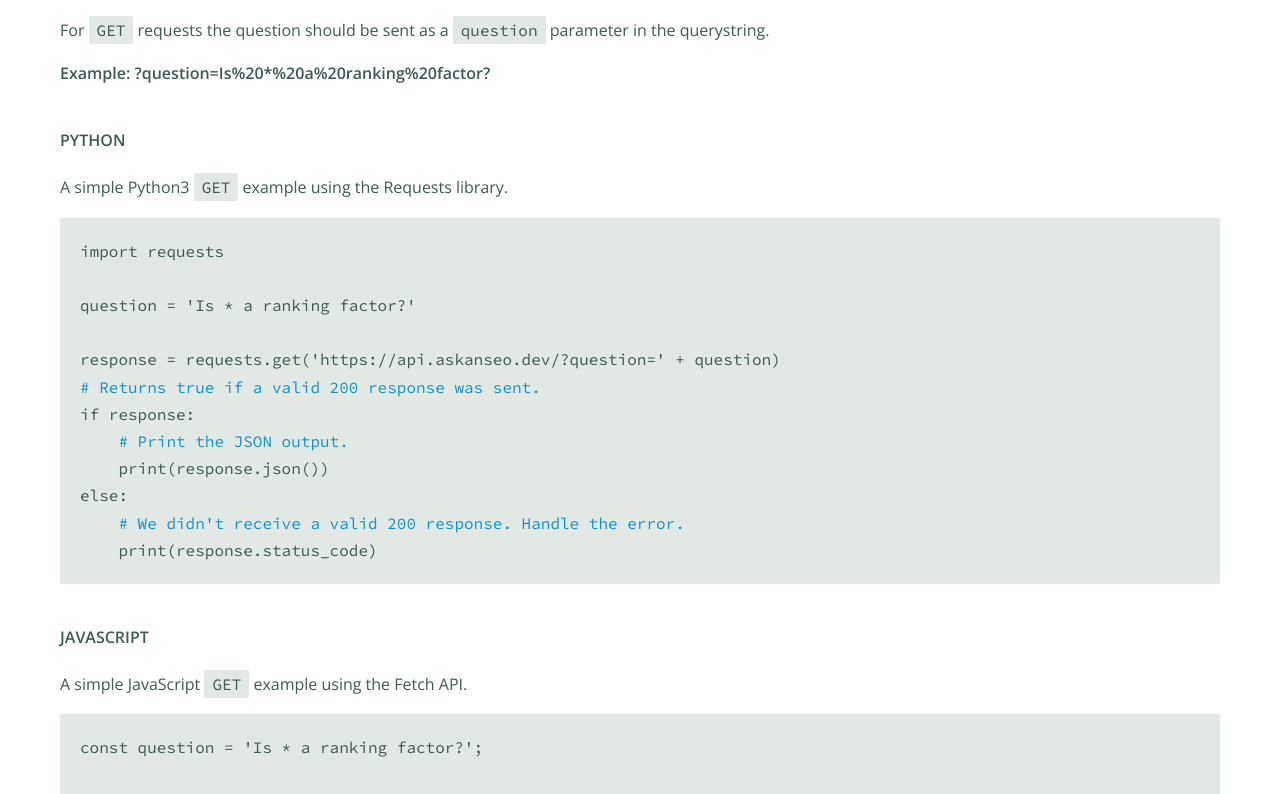
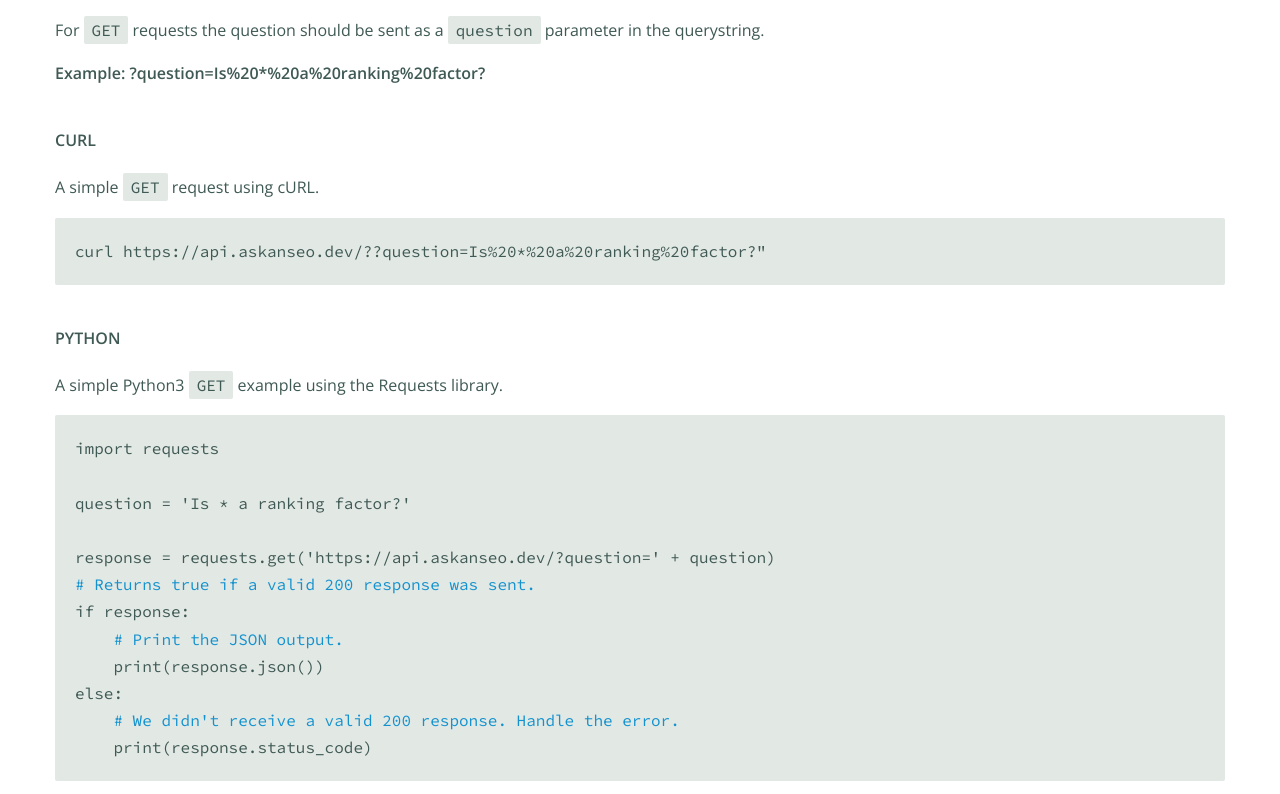
Before and after one commit to workeffortwaste/brightonseo-askanseo-frontend, a plain HTML site: page index.html in a window 1280 px wide. Shown: the part 922-1716 px from the top of the page. Drawn offline with nearby package versions, Linux system fonts and the light colour scheme.

Commit message:
Added cURL examples.

```diff
--- a/index.html
+++ b/index.html
@@ -54,6 +54,9 @@
         <h3>GET</h3>
         <p>For <span class="code">GET</span> requests the question should be sent as a <span class="code">question</span> parameter in the querystring.</p>
         <p style="word-break: break-all;font-weight:600">Example: ?question=Is%20*%20a%20ranking%20factor?</p>
+        <h4>CURL</h4>
+        <p>A simple <span class="code">GET</span> request using cURL.</p>
+<pre>curl https://api.askanseo.dev/??question=Is%20*%20a%20ranking%20factor?"</pre>
         <h4>PYTHON</h4>
         <p>A simple Python3 <span class="code">GET</span> example using the Requests library.</p>
 <pre>import requests
@@ -94,6 +97,9 @@ fetch('https://api.askanseo.dev/?question=' + question)
         <h3>POST</h3>
         <p>For <span class="code">POST</span> requests should be sent as a JSON payload with <span class="code">question</span> as the name, and the question as the value.</p>
         <p style="font-weight:600">Example: {"question": "Is * a ranking factor?"}</p>
+        <h4>CURL</h4>
+        <p>A simple <span class="code">POST</span> request using cURL.</p>
+        <pre>curl -X POST https://api.askanseo.dev/ -d '{"question":"Is * a ranking factor?"}' -H "Content-Type: application/json"</pre>
         <h4>PYTHON</h4>
         <p>A simple Python3 <span class="code">POST</span> example using the Requests library.</p>
 <pre>import requests
--- a/style.css
+++ b/style.css
@@ -1,6 +1,6 @@
 :root{
     --large-font-size:4.5rem;
-    --large-container:1200px;
+    --large-container:1210px;
     --font-large: 'Bree Serif';
     --font-reg: 'Open Sans';
     --primary-color: #3F5954;
```
